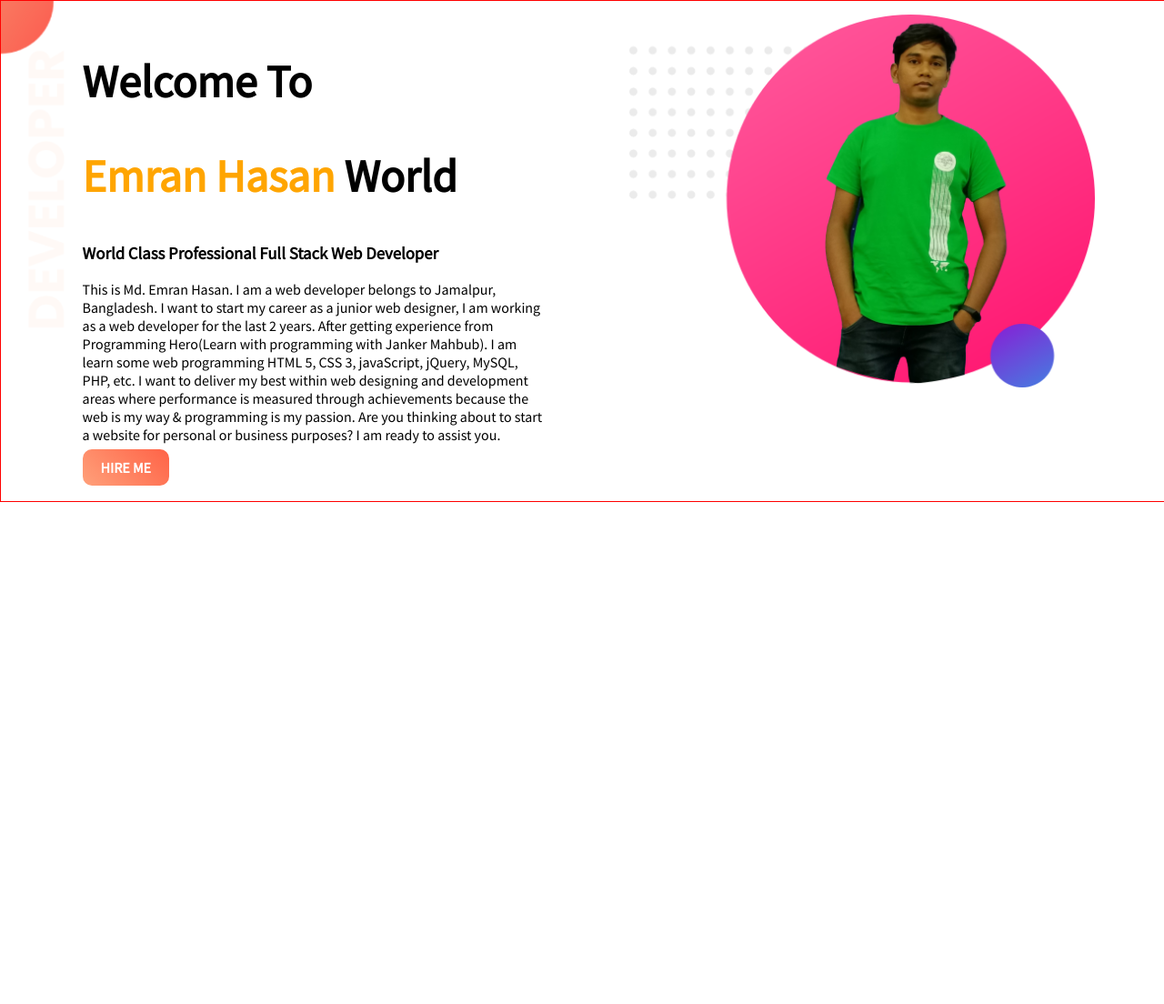
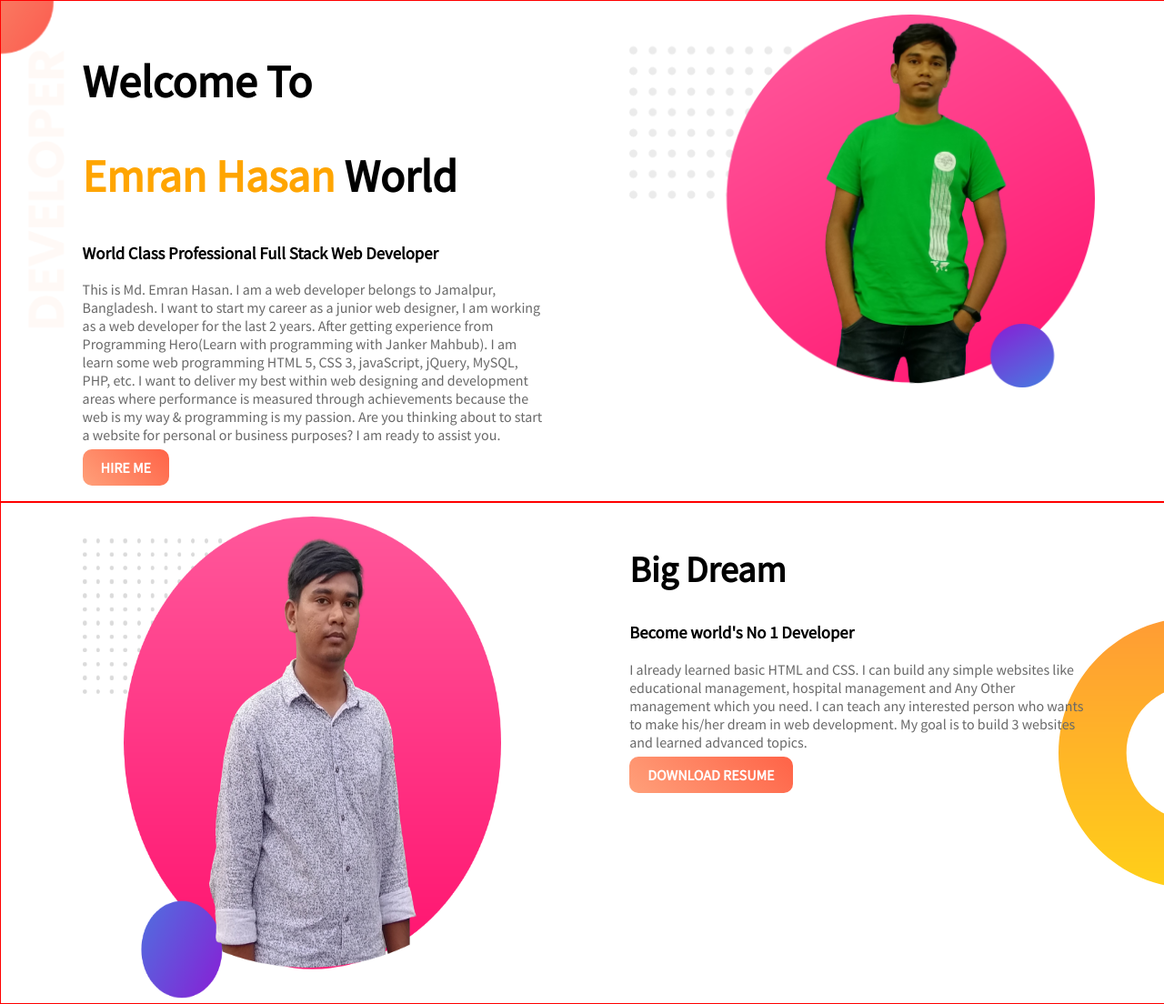
Before and after one commit to emrancub/webPortfolio, a plain HTML site: page index.html in a window 1280 px wide. Shown: the whole page at 91% size. Before the commit the page ends 800 px from the top, so only its background shows below. Drawn offline with Linux system fonts and the light colour scheme.

Commit message:
dream section add

```diff
--- a/index.html
+++ b/index.html
@@ -23,5 +23,16 @@
             <img src="images/profile2.png" alt="">
         </div>
     </section>
+    <section class="dream-area">
+        <div class="half-width big">
+            <img src="images/profile3.png" alt="">
+        </div>
+        <div class="half-width">
+            <h2>Big Dream</h2>
+            <h3>Become world's No 1 Developer</h3>
+            <p>I already learned basic HTML and CSS. I can build any simple websites like educational management, hospital management and Any Other management which you need. I can teach any interested person who wants to make his/her dream in web development. My goal is to build 3 websites and learned advanced topics.</p>
+            <a class="link-button" href="https://drive.google.com/file/d/1E6m08vQTWCd5UbN__ms7CmuOnw_W0N2N/view?usp=sharing" target="_blank">DOWNLOAD RESUME</a>
+        </div>
+    </section>
 </body>
 </html>
--- a/style.css
+++ b/style.css
@@ -19,6 +19,14 @@ h1{
     width: 100%;
     background-repeat: no-repeat;
 }
+.dream-area{
+    background-image: url(images/dream-bg.png);
+    background-repeat: no-repeat;
+    background-position: right;
+    border: 1px solid red;
+    height: 550px;
+    width: 100%;
+}
 .half-width{
     width: 40%;
     float: left;
@@ -29,6 +37,10 @@ h1{
 .half-width img{
     width: 100%;
 }
+.big img{
+    width: 90%;
+    height: 530px;
+}
 .link-button{
     text-decoration: none;
     background-image: linear-gradient(45deg, lightsalmon, tomato);
@@ -37,3 +49,9 @@ h1{
     border-radius: 10px;
     font-weight: 700;
 }
+h2{
+    font-size: 40px;
+}
+p{
+    color: dimgray;
+}
```
Also changed, not shown: images/my-bg2.png (deleted), images/profile3.png (added).
